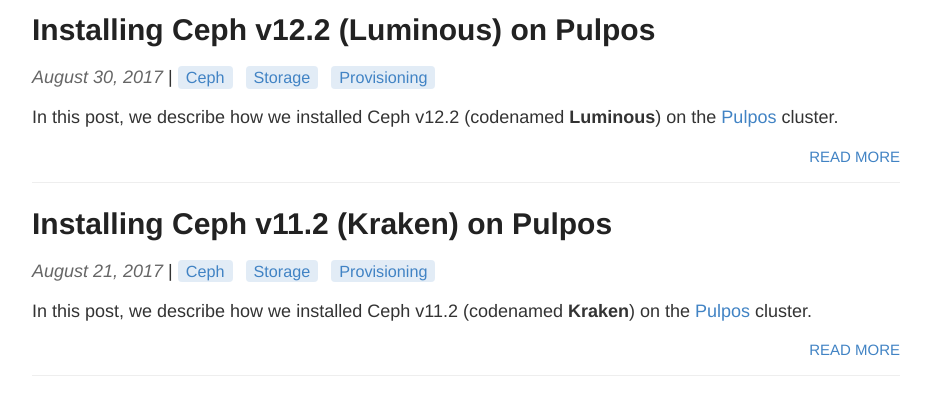
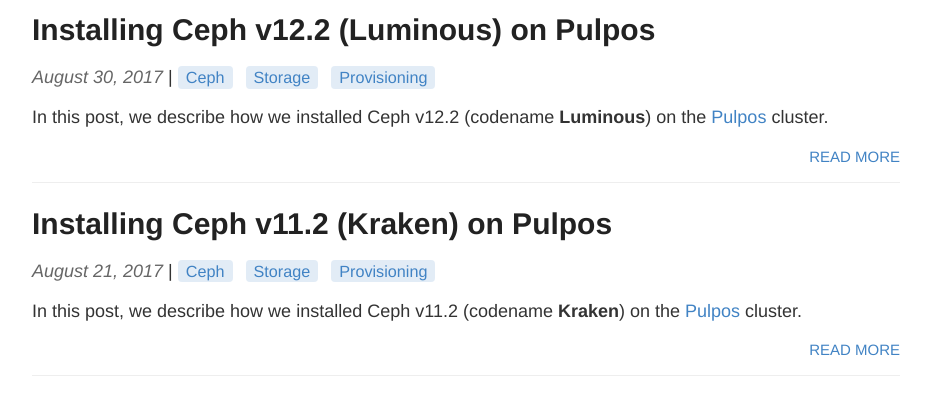
Before and after one commit to shawfdong/shawfdong.github.io, a Jekyll site: the page built from index.html, in a window 1280 px wide. Shown: the part 175-578 px from the top of the page, without its empty margins (174-1105 px from the left). Built offline with Jekyll 4.4.1, drawn with Linux system fonts in a browser that asks for light colours.

Commit message:
kraken luminous

```diff
--- a/_posts/2017-8-21-kraken-on-pulpos.md
+++ b/_posts/2017-8-21-kraken-on-pulpos.md
@@ -4,7 +4,7 @@
 tags: [Ceph, Storage, Provisioning]
 ---
 
-In this post, we describe how we installed Ceph v11.2 (codenamed **Kraken**) on the [Pulpos]({{ site.baseurl }}{% post_url 2017-2-9-pulpos %}) cluster.<!-- more -->
+In this post, we describe how we installed Ceph v11.2 (codename **Kraken**) on the [Pulpos]({{ site.baseurl }}{% post_url 2017-2-9-pulpos %}) cluster.<!-- more -->
 
 As of this writing, the current stable [release of Ceph](http://docs.ceph.com/docs/master/releases/) is Kraken (Ceph v11.2). Kraken, however, is not an LTS (Long Term Stable) release. So Kraken will only be maintained with bugfixes and backports until the next stable release, Luminous, is completed in the Spring of 2017. Every other stable release of Ceph is a LTS (Long Term Stable) and will receive updates until two LTS are published. The current Ceph LTS is Jewel (Ceph v10.2); and the next stable release, Luminous (Ceph v12.2), will be an LTS as well.
 
--- a/_posts/2017-8-30-luminous-on-pulpos.md
+++ b/_posts/2017-8-30-luminous-on-pulpos.md
@@ -4,7 +4,7 @@
 tags: [Ceph, Storage, Provisioning]
 ---
 
-In this post, we describe how we installed Ceph v12.2 (codenamed **Luminous**) on the [Pulpos]({{ site.baseurl }}{% post_url 2017-2-9-pulpos %}) cluster.<!-- more -->
+In this post, we describe how we installed Ceph v12.2 (codename **Luminous**) on the [Pulpos]({{ site.baseurl }}{% post_url 2017-2-9-pulpos %}) cluster.<!-- more -->
 
 In a surprising move, Red Hat released Ceph 12.2.0 on August 29, 2017, way ahead of their original schedule &mdash; Luminous was originally planned for release in Spring 2018! Luminous is the current [Long Term Stable (LTS) release](http://docs.ceph.com/docs/master/releases/) of Ceph, replacing both previous stable release *Kraken* (Ceph v11.2) and previous LTS release Jewel (Ceph v10.2). Luminous has [introduced many major](http://docs.ceph.com/docs/master/release-notes/#v12-2-0-luminous) changes from Kraken and Jewel; upgrade from earlier release is non-trivial. So we'll perform a clean re-installation of Luminous on Pulpos.
 
```
